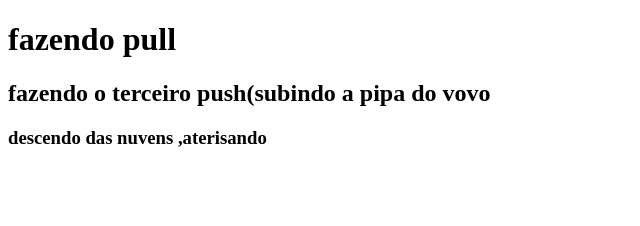
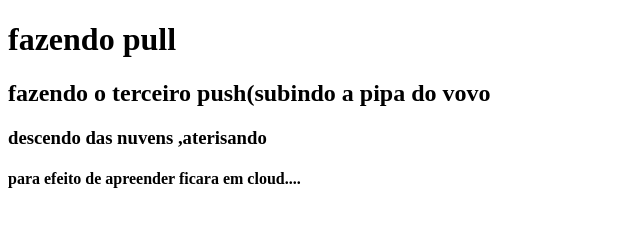
Before and after one commit to SandroRMio/xxx, a plain HTML site: page index.html in a window 1280 px wide. Shown: the whole page, without its empty margins (0-640 px from the left). Drawn offline with Linux system fonts and the light colour scheme.

Commit message:
voltou para as nuvens para efeito de aprender

```diff
--- a/index.html
+++ b/index.html
@@ -9,5 +9,6 @@
     <h1>fazendo pull</h1>
     <h2>fazendo o terceiro push(subindo a pipa do vovo</h2>
     <h3>descendo das nuvens ,aterisando</h3>
+    <h4>para efeito de apreender ficara em cloud....</h4>
 </body>
 </html>
```
